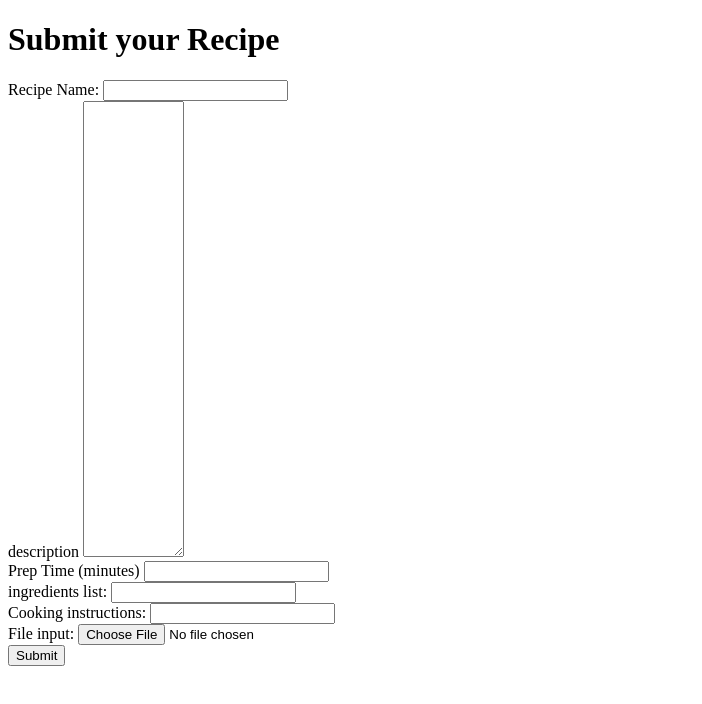
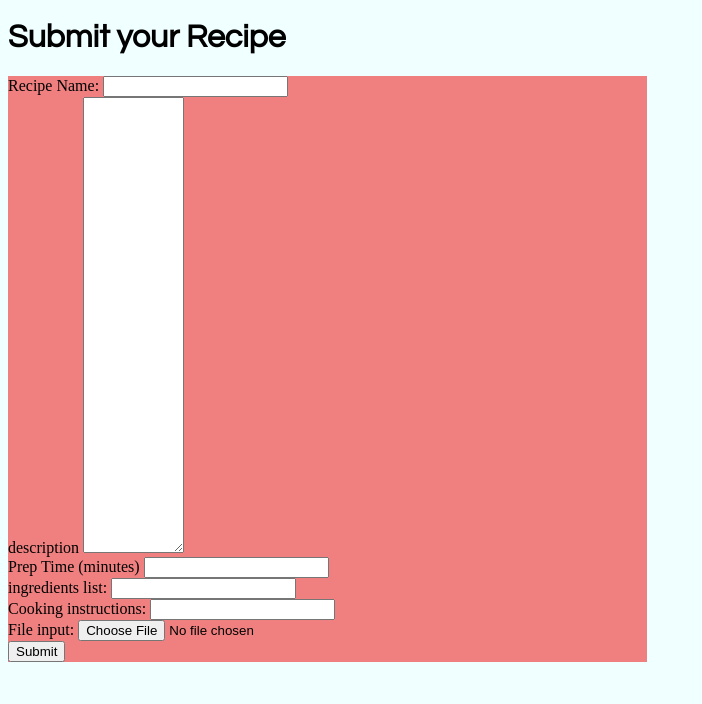
Before and after one commit to GU-Web-Dev-2024/group-challenge-2-team-03, a plain HTML site: page index.html in a window 1280 px wide. Shown: the whole page, without its empty margins (0-702 px from the left). Drawn offline with Linux system fonts and the light colour scheme.

Commit message:
added styling

```diff
--- a/mycss.css
+++ b/mycss.css
@@ -9,3 +9,15 @@
     border: 3px solid green;
     padding: 20px;
  }
+
+ body {
+    background-color: azure;
+}
+
+form {
+    background-color: lightcoral;
+}
+
+h1 {
+    font-family: "Century Gothic", serif;
+}
```
